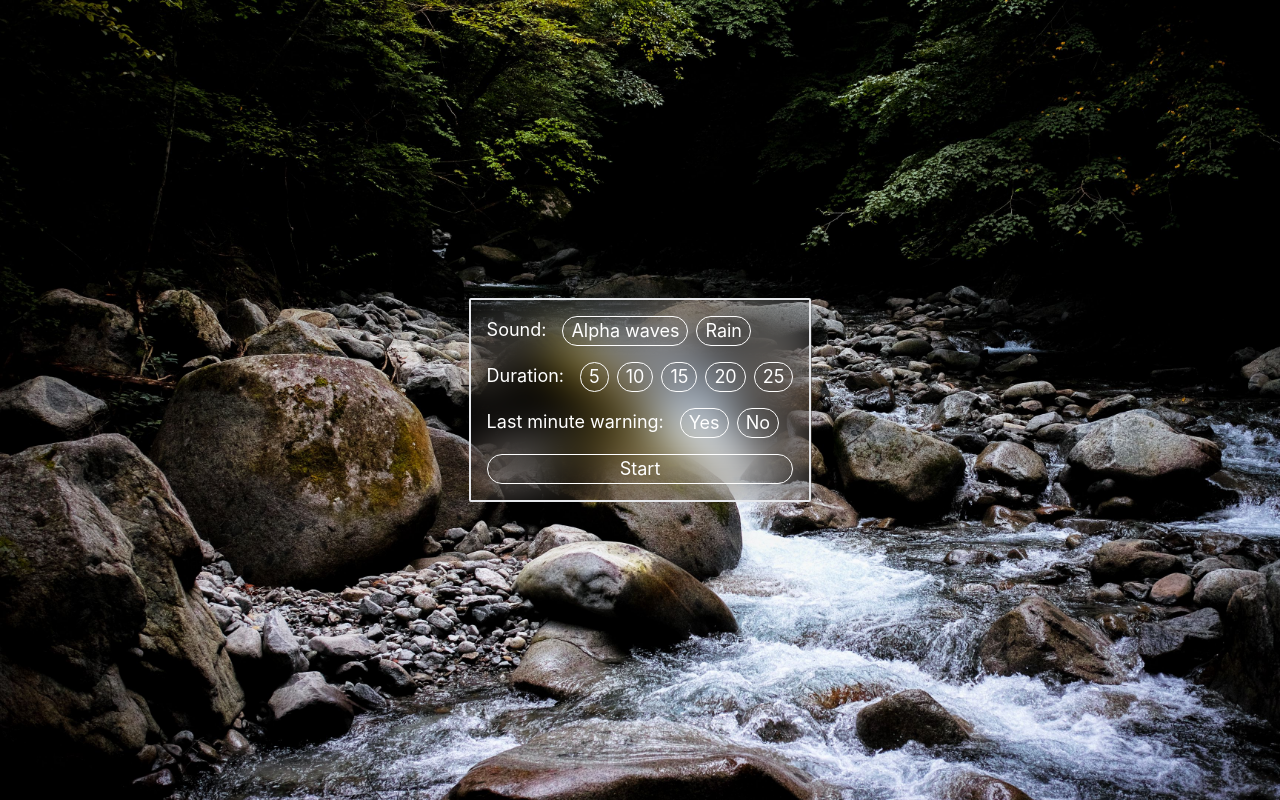
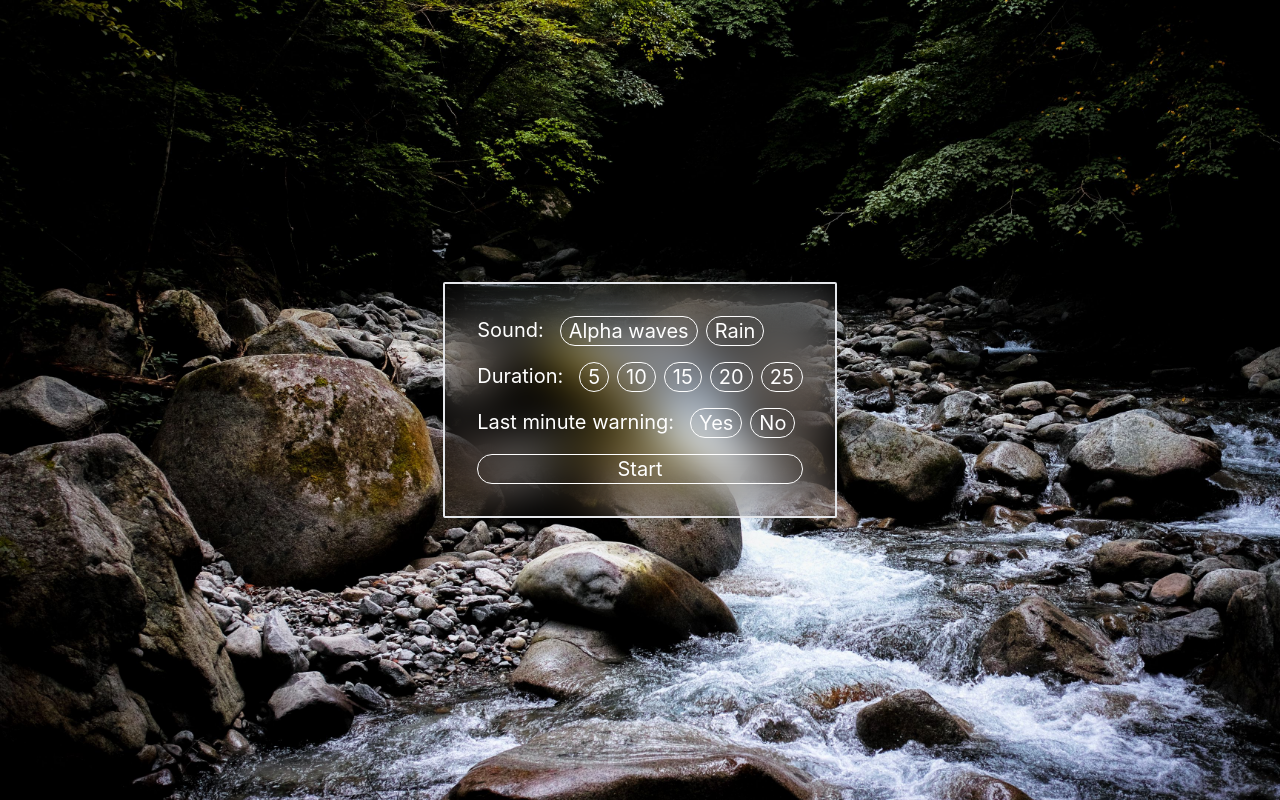
Before and after one commit to GretaRa/my-meditation-app, a React (Vite) app: page / in a window 1280 px wide. Built offline with nearby package versions, Linux system fonts and the light colour scheme.

Commit message:
Adjust font size

```diff
--- a/src/App.jsx
+++ b/src/App.jsx
@@ -5,7 +5,7 @@ function App() {
 
   return (
     <>
-      <div className="flex justify-center items-center h-screen bg-rock-water-stream bg-cover text-lg">
+      <div className="flex justify-center items-center h-screen bg-rock-water-stream bg-cover text-xl">
         <Container/>
       </div>
 
--- a/src/components/Container.jsx
+++ b/src/components/Container.jsx
@@ -21,7 +21,7 @@ export default function Container() {
 
 	return (
 		<>
-			<div className="flex flex-col gap-4 backdrop-blur-xl border-2 rounded-sm p-4">
+			<div className="flex flex-col gap-4 backdrop-blur-xl border-2 rounded-sm p-8">
 				<SettingsPanel title={"Sound:"} items={sounds} />
 				<SettingsPanel title={"Duration:"} items={duration} />
 				<SettingsPanel title={"Last minute warning:"} items={lastMinute} />
```
